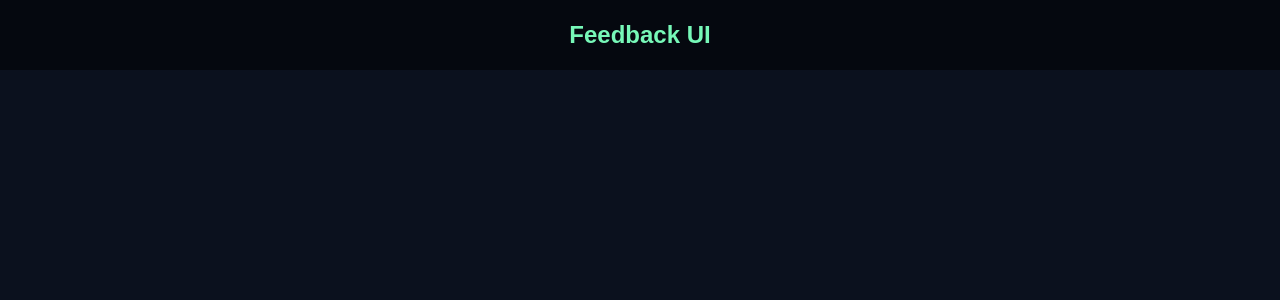
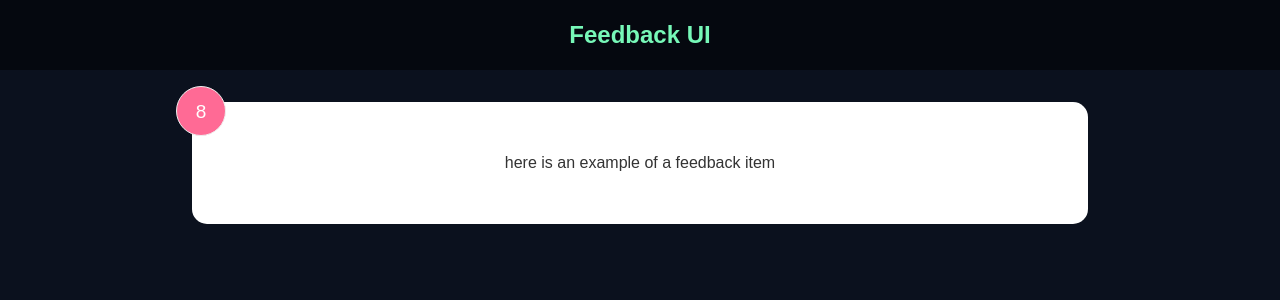
Before and after one commit to johnpersie/Feedback_UI, a React (Create React App) app: page / in a window 1280 px wide. Shown: the top 300 px of the page. Built offline with nearby package versions, Linux system fonts and the light colour scheme.

Commit message:
feat- add a new component that shows the feedback rating and text

```diff
--- a/src/App.js
+++ b/src/App.js
@@ -1,4 +1,6 @@
+import FeedbackItem from "./components/FeedbackItem";
 import Header from "./components/Header";
+import { Container } from "./styles/AppStyled";
 import { GlobalStyles } from "./styles/Global";
 
 function App() {
@@ -6,6 +8,9 @@ function App() {
     <div>
       <GlobalStyles />
       <Header />
+      <Container>
+        <FeedbackItem />
+      </Container>
     </div>
   );
 }
--- a/src/components/FeedbackItem/feedbackItemStyled.js
+++ b/src/components/FeedbackItem/feedbackItemStyled.js
@@ -0,0 +1,30 @@
+import styled from "styled-components";
+
+export const CardContainer = styled.div`
+  background-color: #fff;
+  color: #333;
+  border-radius: 15px;
+  padding: 3rem 4rem;
+  margin: 2rem 0;
+  position: relative;
+`;
+
+export const NumDisplay = styled.div`
+  position: absolute;
+  top: -1rem;
+  left: -1rem;
+  background: #ff6a95;
+  color: #fff;
+  width: 50px;
+  height: 50px;
+  padding: 10px;
+  text-align: center;
+  border-radius: 50%;
+  font-size: 19px;
+  border: 1px #eee solid;
+  transition: 0.3s;
+`;
+export const TextDisplay = styled.div`
+  display: flex;
+  justify-content: center;
+`;
--- a/src/components/FeedbackItem/index.js
+++ b/src/components/FeedbackItem/index.js
@@ -0,0 +1,15 @@
+import { useState } from "react";
+import { CardContainer, NumDisplay, TextDisplay } from "./feedbackItemStyled";
+
+function FeedbackItem() {
+  const [rating, setRating] = useState(8);
+  const [text, setText] = useState("here is an example of a feedback item");
+  return (
+    <CardContainer>
+      <NumDisplay>{rating}</NumDisplay>
+      <TextDisplay>{text}</TextDisplay>
+    </CardContainer>
+  );
+}
+
+export default FeedbackItem;
--- /dev/null
+++ b/src/styles/AppStyled.js
@@ -0,0 +1,7 @@
+import styled from "styled-components";
+
+export const Container = styled.div`
+  max-width: 60rem;
+  margin: 0 auto;
+  padding: 0 2rem;
+`;
--- a/src/styles/Global.js
+++ b/src/styles/Global.js
@@ -34,6 +34,11 @@ export const GlobalStyles = createGlobalStyle`
   padding: 0;
 }
 
+html {
+    /* font-size: 62.5%; */
+    scroll-behavior: smooth;
+}
+
 body {
   background-color: var(--body-color);
   font-family: 'Poppins', sans-serif;
```
